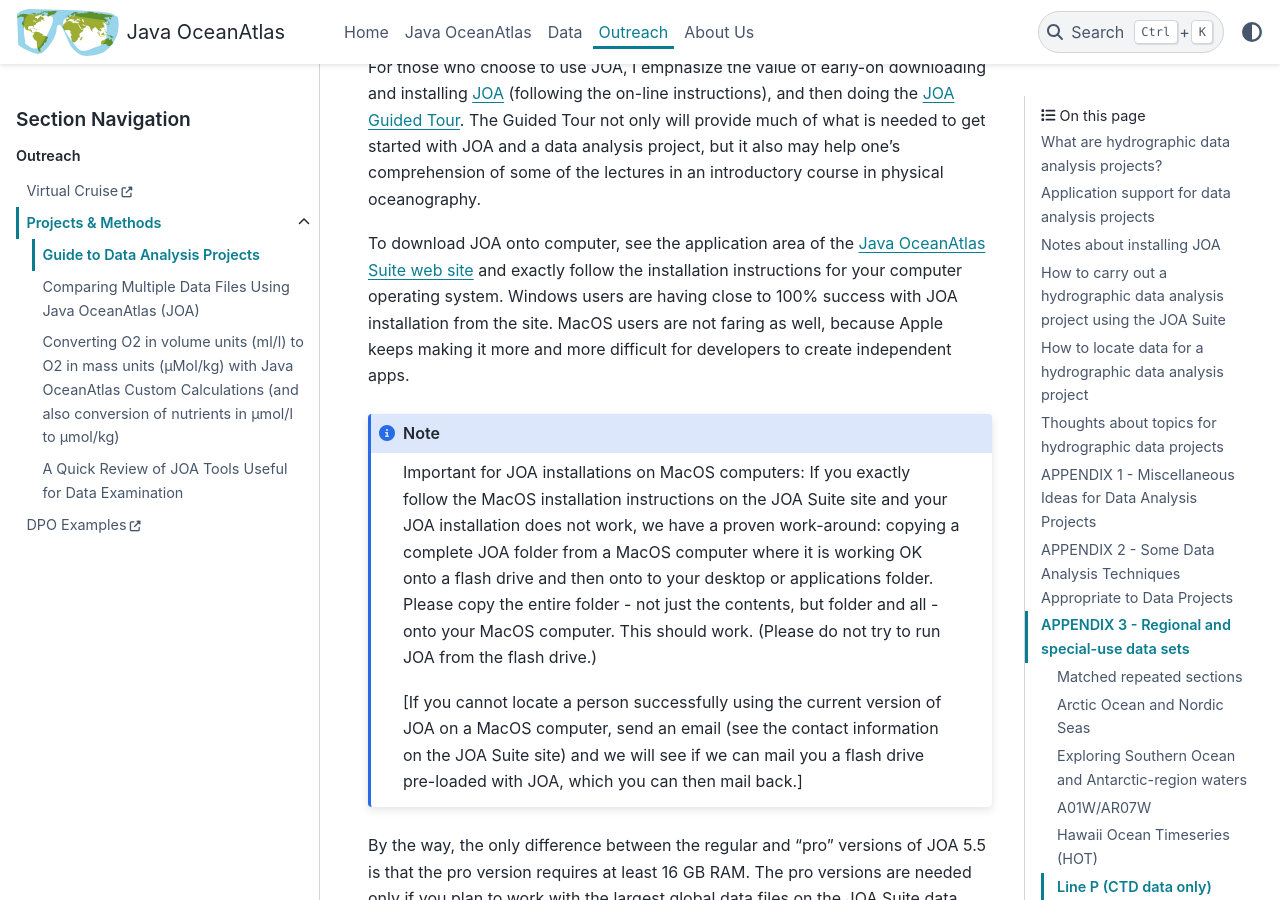
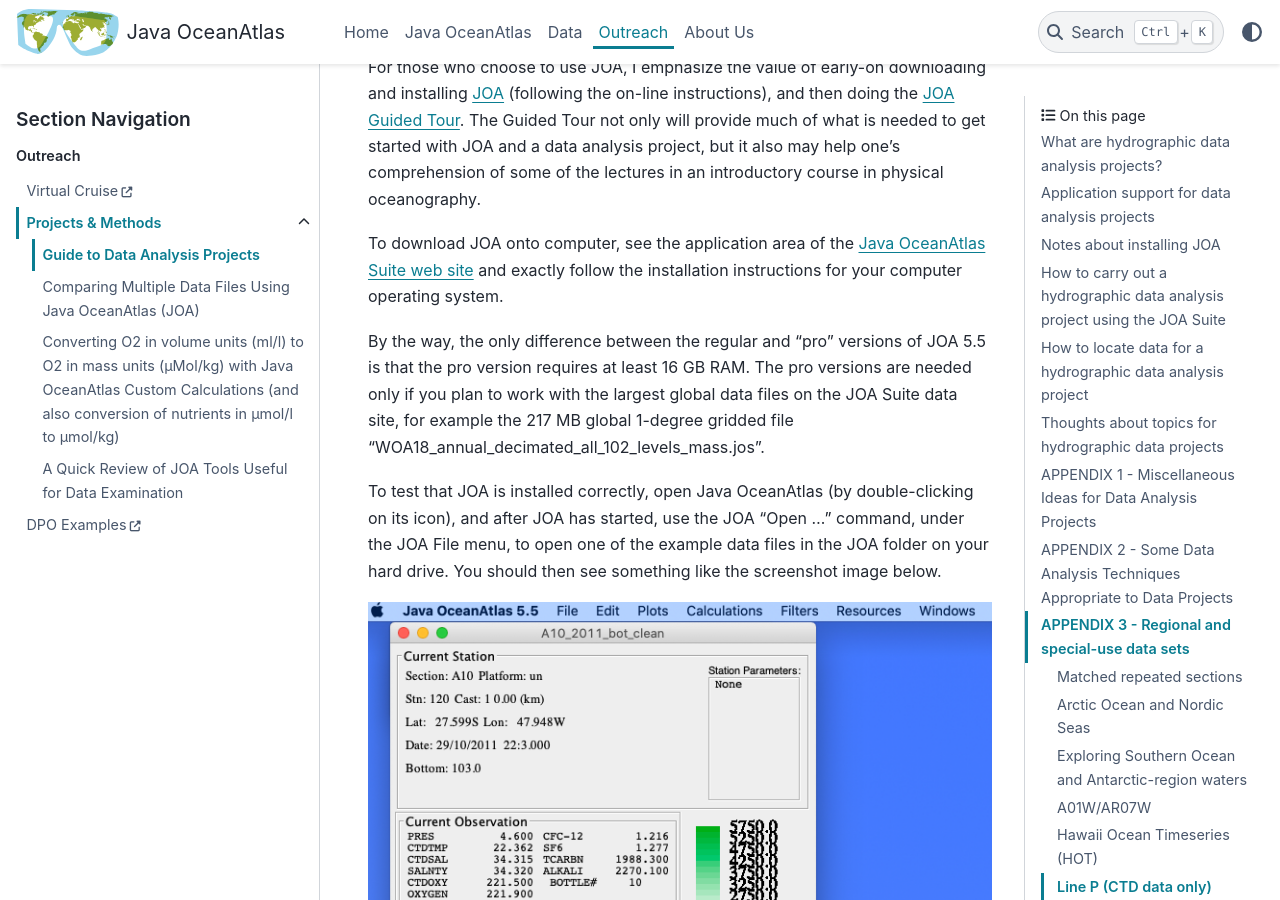
Before and after one commit to OceanAtlas/joa-sphinx, a Sphinx documentation site: the page built from docs/outreach/projects/guide.md, in a window 1280 px wide and 900 px high, scrolled down 1423 px. Built offline with Sphinx 7.4.7 and the PyData theme 0.15.4, drawn with Linux system fonts in a browser that asks for light colours.

Commit message:
update projects guide.md with changes from Jim

````diff
--- a/docs/outreach/projects/guide.md
+++ b/docs/outreach/projects/guide.md
@@ -25,21 +25,6 @@
 The Guided Tour not only will provide much of what is needed to get started with JOA and a data analysis project, but it also may help one's comprehension of some of the lectures in an introductory course in physical oceanography.
 
 To download JOA onto computer, see the application area of the [Java OceanAtlas Suite web site](../../joa/index.md) and exactly follow the installation instructions for your computer operating system.
-Windows users are having close to 100% success with JOA installation from the site.
-MacOS users are not faring as well, because Apple keeps making it more and more difficult for developers to create independent apps.
-
-```{note}
-Important for JOA installations on MacOS computers: If you exactly follow the MacOS
-installation instructions on the JOA Suite site and your JOA installation does not work,
-we have a proven work-around: copying a complete JOA folder from a MacOS computer
-where it is working OK onto a flash drive and then onto to your desktop or applications
-folder. Please copy the entire folder - not just the contents, but folder and all - onto your
-MacOS computer. This should work. (Please do not try to run JOA from the flash drive.)
-
-[If you cannot locate a person successfully using the current version of JOA on a MacOS
-computer, send an email (see the contact information on the JOA Suite site) and we will
-see if we can mail you a flash drive pre-loaded with JOA, which you can then mail back.]
-```
 
 By the way, the only difference between the regular and "pro" versions of JOA 5.5 is that the pro version requires at least 16 GB RAM. The pro versions are needed only if you plan to work with the largest global data files on the JOA Suite data site, for example the 217 MB global 1-degree gridded file "WOA18_annual_decimated_all_102_levels_mass.jos".
 
````
